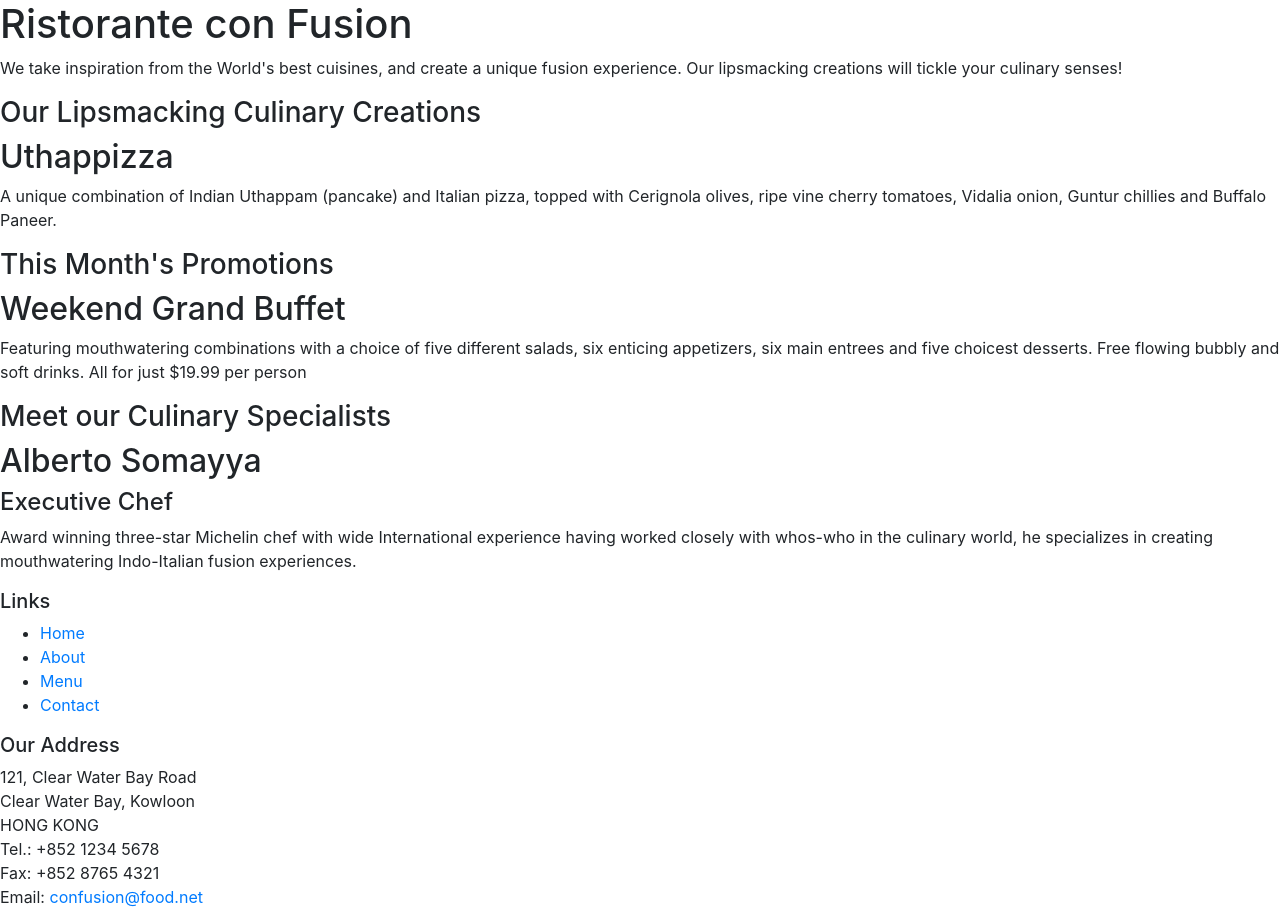
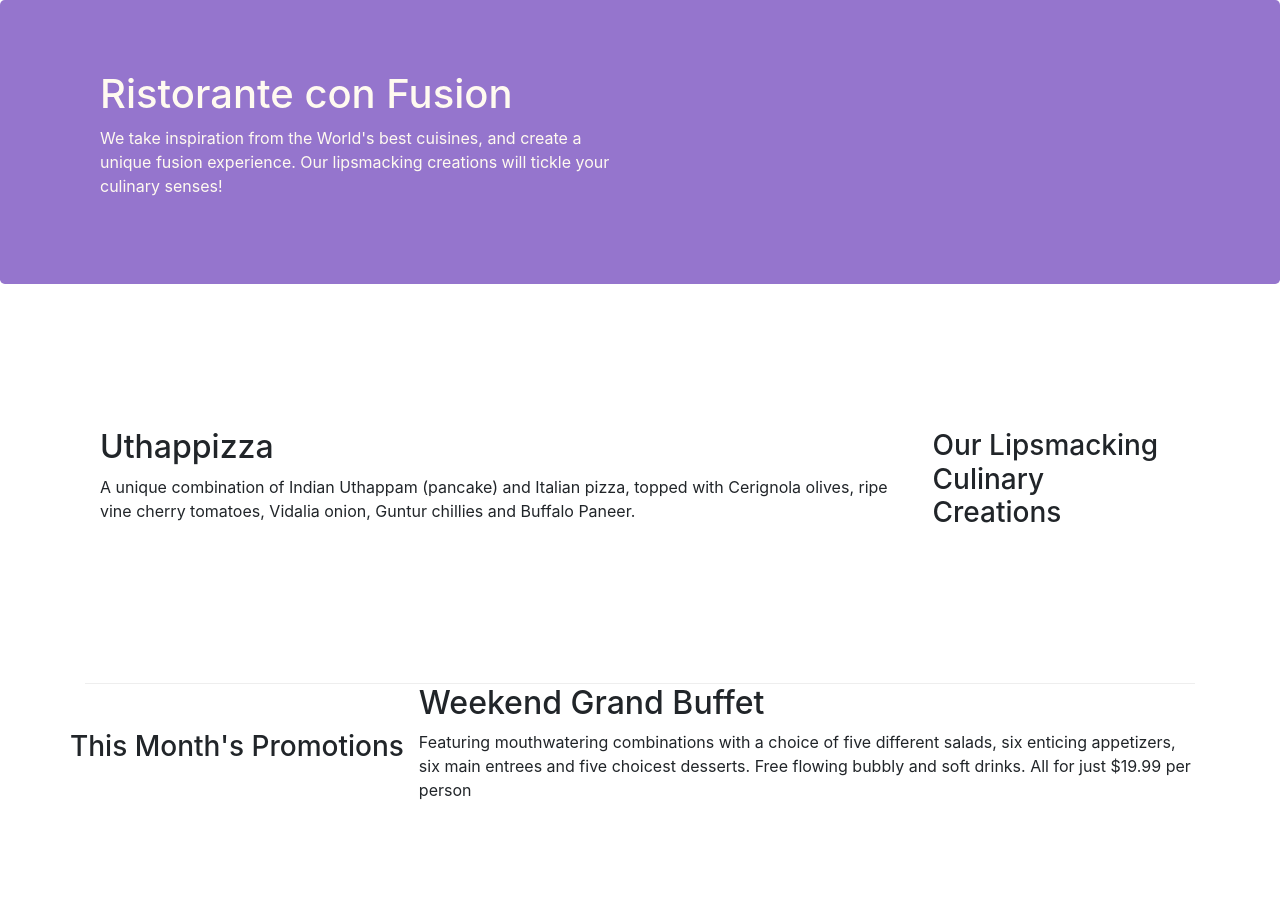
Before and after one commit to robotjellyzone/git-node-practice-full-stackDev, a website: page index.html in a window 1280 px wide. Shown: the top 924 px of the page. Drawn offline with nearby package versions, Linux system fonts and the light colour scheme.

Commit message:
Bootstrap4 responsive web design

```diff
--- /dev/null
+++ b/css/styles.css
@@ -0,0 +1,30 @@
+.row-header{
+  margin: 0px auto;
+  padding: 0px auto;
+}
+
+.row-content{
+  margin: 0px auto;
+  padding: 50px 0px 50px 0px;
+  border-bottom: 1px ridge;
+  min-height: 400px;
+}
+
+.footer{
+  background-color: #D1C4E9;
+  margin: 0px auto;
+  padding: 20px 0px 20px 0px;
+}
+
+.jumbotron{
+  padding: 70px 30px 70px 30px;
+  margin: 0px auto;
+  background: #9575CD;
+  color: floralwhite;
+}
+
+.address{
+  font-size: 80%;
+  margin: 0px auto;
+  color: #0F0F0F;
+}
--- a/index.html
+++ b/index.html
@@ -10,51 +10,51 @@
 
    <!-- Bootstrap CSS -->
    <link rel="stylesheet" href="node_modules/bootstrap/dist/css/bootstrap.min.css">
-
+  <link rel="stylesheet" href="css/styles.css">
 </head>
 
 <body>
 
-    <header>
-        <div>
-            <div>
-                <div>
+    <header class="jumbotron">
+        <div class="container">
+            <div class="row row-header">
+                <div class="col-12 col-sm-6">
                     <h1>Ristorante con Fusion</h1>
                     <p>We take inspiration from the World's best cuisines, and create a unique fusion experience. Our lipsmacking creations will tickle your culinary senses!</p>
                 </div>
-                <div>
+                <div class="col-12 col-sm">
                 </div>
             </div>
         </div>
     </header>
 
-    <div>
-        <div>
-            <div>
+    <div class="container">
+        <div class="row row-content align-items-center">
+            <div class="col-12 col-sm-4 order-sm-last col-md-3">
                 <h3>Our Lipsmacking Culinary Creations</h3>
             </div>
-            <div>
+            <div class="col col-sm order-sm-first col-md">
                 <h2>Uthappizza</h2>
                 <p>A unique combination of Indian Uthappam (pancake) and Italian pizza, topped with Cerignola olives, ripe vine cherry tomatoes, Vidalia onion, Guntur chillies and Buffalo Paneer.</p>
             </div>
         </div>
 
 
-        <div>
-            <div>
+        <div class="row align-items-center">
+            <div col-12 col-sm-4 col-md-3>
                 <h3>This Month's Promotions</h3>
             </div>
-            <div>
+            <div class="col col-sm col-md">
                 <h2>Weekend Grand Buffet</h2>
                 <p>Featuring mouthwatering combinations with a choice of five different salads, six enticing appetizers, six main entrees and five choicest desserts. Free flowing bubbly and soft drinks. All for just $19.99 per person </p>
             </div>
         </div>
 
-        <div>
-            <div>
+        <div class="row row-content align-items-center">
+            <div col-12 col-sm-4  order-sm-last col-md-3>
                 <h3>Meet our Culinary Specialists</h3>
             </div>
-            <div>
+            <div class="col col-sm order-sm-first col-md">
                 <h2>Alberto Somayya</h2>
                 <h4>Executive Chef</h4>
                 <p>Award winning three-star Michelin chef with wide International experience having worked closely with whos-who in the culinary world, he specializes in creating mouthwatering Indo-Italian fusion experiences. </p>
@@ -62,19 +62,19 @@
         </div>
     </div>
 
-    <footer>
-        <div>
-            <div>
-                <div>
+    <footer class="footer">
+        <div class="container">
+            <div class="row">
+                <div class="col-4 offset-1 col-sm-2">
                     <h5>Links</h5>
-                    <ul>
+                    <ul class="list-unstyled">
                         <li><a href="#">Home</a></li>
                         <li><a href="#">About</a></li>
                         <li><a href="#">Menu</a></li>
                         <li><a href="#">Contact</a></li>
                     </ul>
                 </div>
-                <div>
+                <div class="col-7 col-sm-5">
                     <h5>Our Address</h5>
                     <address>
 		              121, Clear Water Bay Road<br>
@@ -85,8 +85,8 @@
 		              Email: <a href="mailto:confusion@food.net">confusion@food.net</a>
 		           </address>
                 </div>
-                <div>
-                    <div>
+                <div class="col-12 col-sm-4">
+                    <div class="text-center align-self-center">
                         <a href="http://google.com/+">Google+</a>
                         <a href="http://www.facebook.com/profile.php?id=">Facebook</a>
                         <a href="http://www.linkedin.com/in/">LinkedIn</a>
@@ -96,8 +96,8 @@
                     </div>
                 </div>
            </div>
-           <div>
-                <div>
+           <div class="row justify-content-center">
+                <div class="col-auto">
                     <p>© Copyright 2018 Ristorante Con Fusion</p>
                 </div>
            </div>
```
